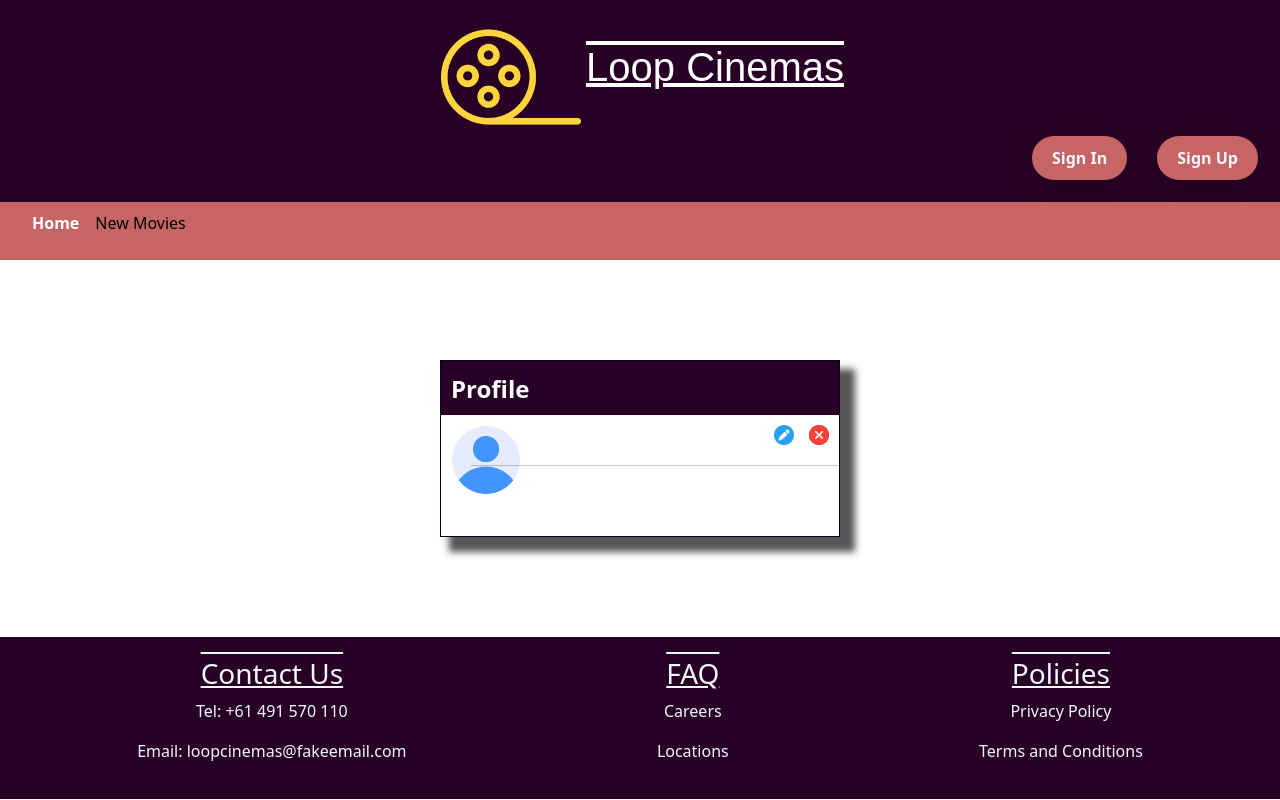
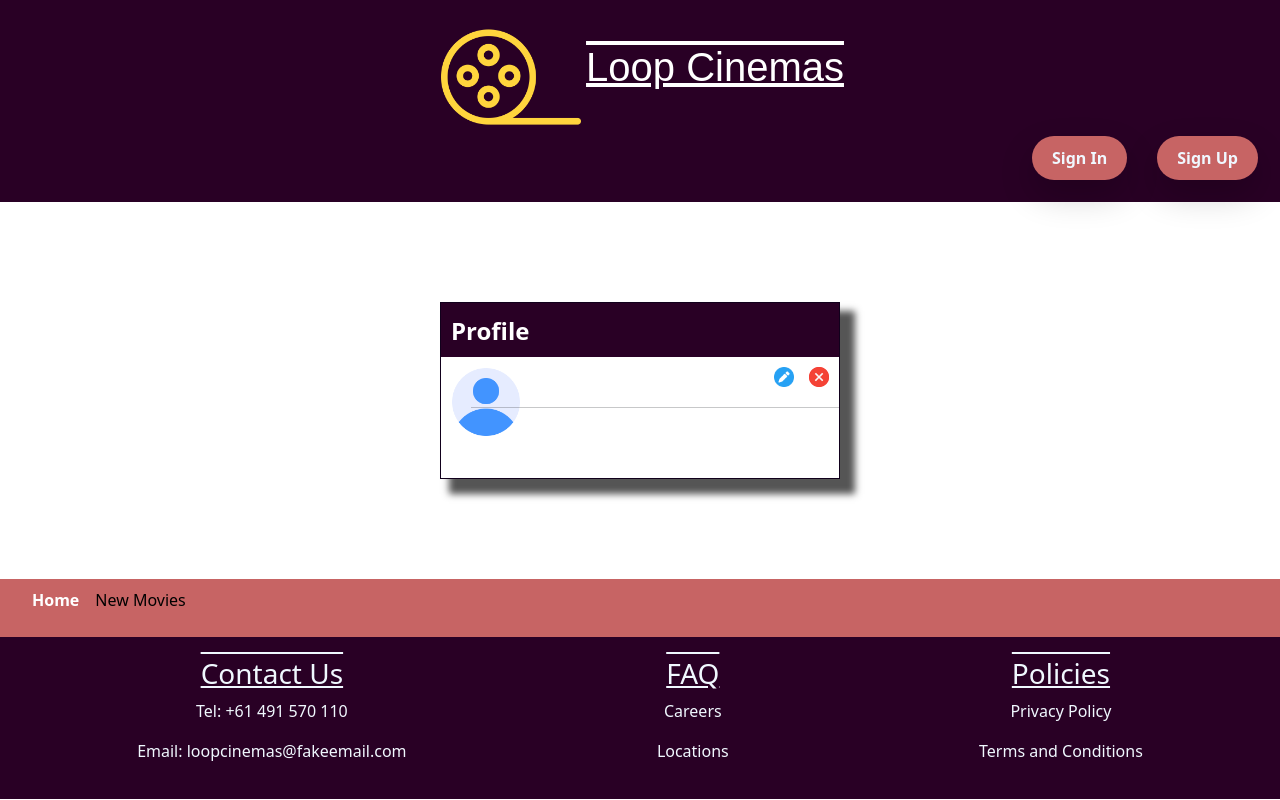
Before and after one commit to JamTru/LoopCinemaWebsite, a React (Create React App) app: page /Profile.js in a window 1280 px wide. Built offline with nearby package versions, Linux system fonts and the light colour scheme.

Commit message:
Added Delete User Feature
- Currently, it doesn 't connect to review

```diff
--- a/src/App.js
+++ b/src/App.js
@@ -37,7 +37,6 @@ function App() {
     <div>
       <Router>
         <Header email={email} username={username} password={password} logoutUser={logoutUser} loginUser={loginUser}/>
-        <Navbar />
         <Routes>
           <Route path="/" element={<Content />} />
           <Route path="/HP_mov.js" element={<HP_mov />} />
@@ -47,6 +46,7 @@ function App() {
           <Route path="/Profile.js" element={<Profile email={email} date={date} username={username} password={password} logoutUser={logoutUser} />} />
           <Route path="/Profile.js/EditProfile.js" element={<EditProfile email={email} date={date} username={username} password={password} logoutUser={logoutUser} loginUser={loginUser}/>}/>
         </Routes>
+        <Navbar />
         <Footer />
       </Router>
     </div>
--- a/src/pages/Profile.js
+++ b/src/pages/Profile.js
@@ -12,6 +12,7 @@ function Profile(props) {
     const handleDelete = (event) => {
         console.log(props)
         deleteVerify(props.email, props.username, props.password, props.date)
+        props.logoutUser();
         navigate('/')
     }
     return (
```
